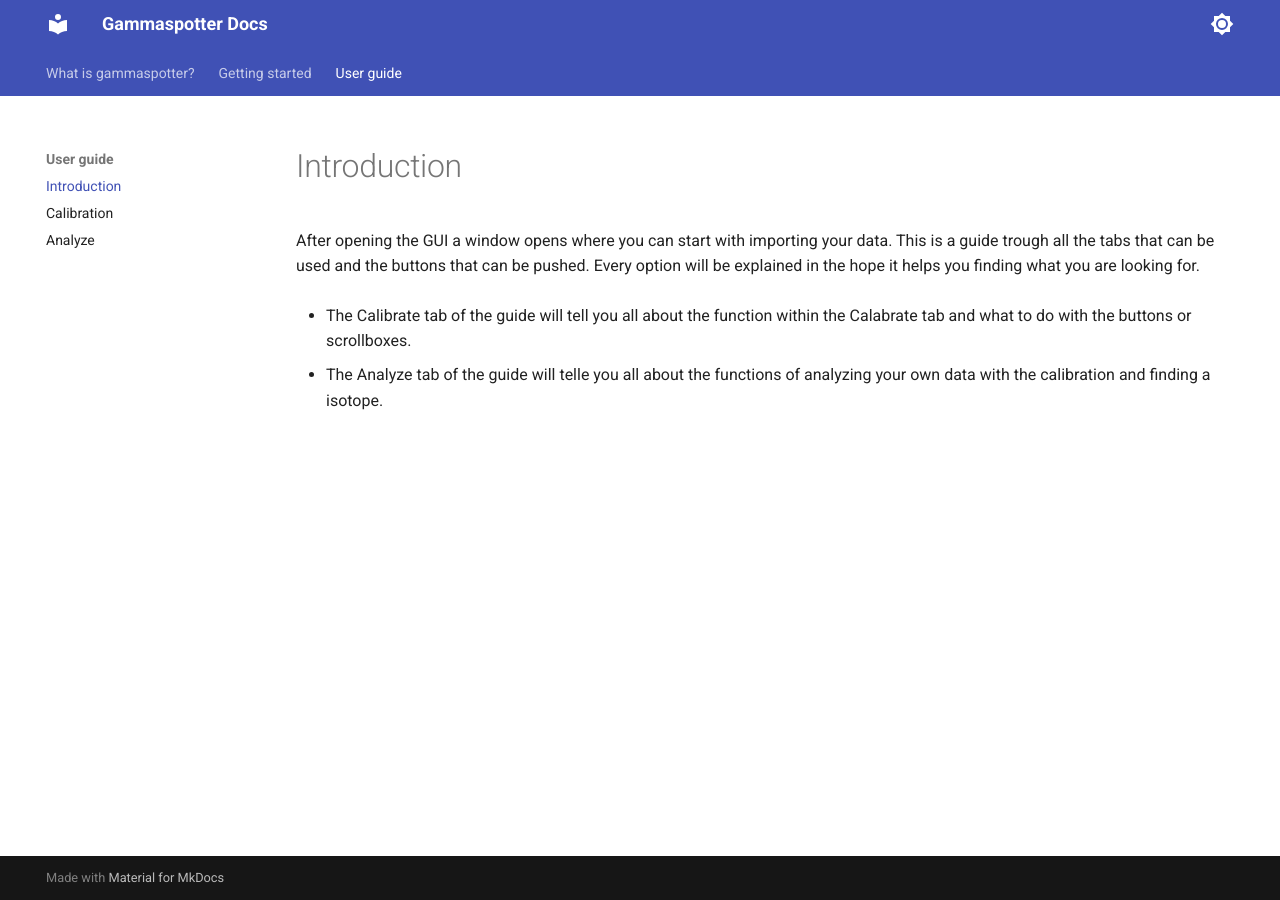
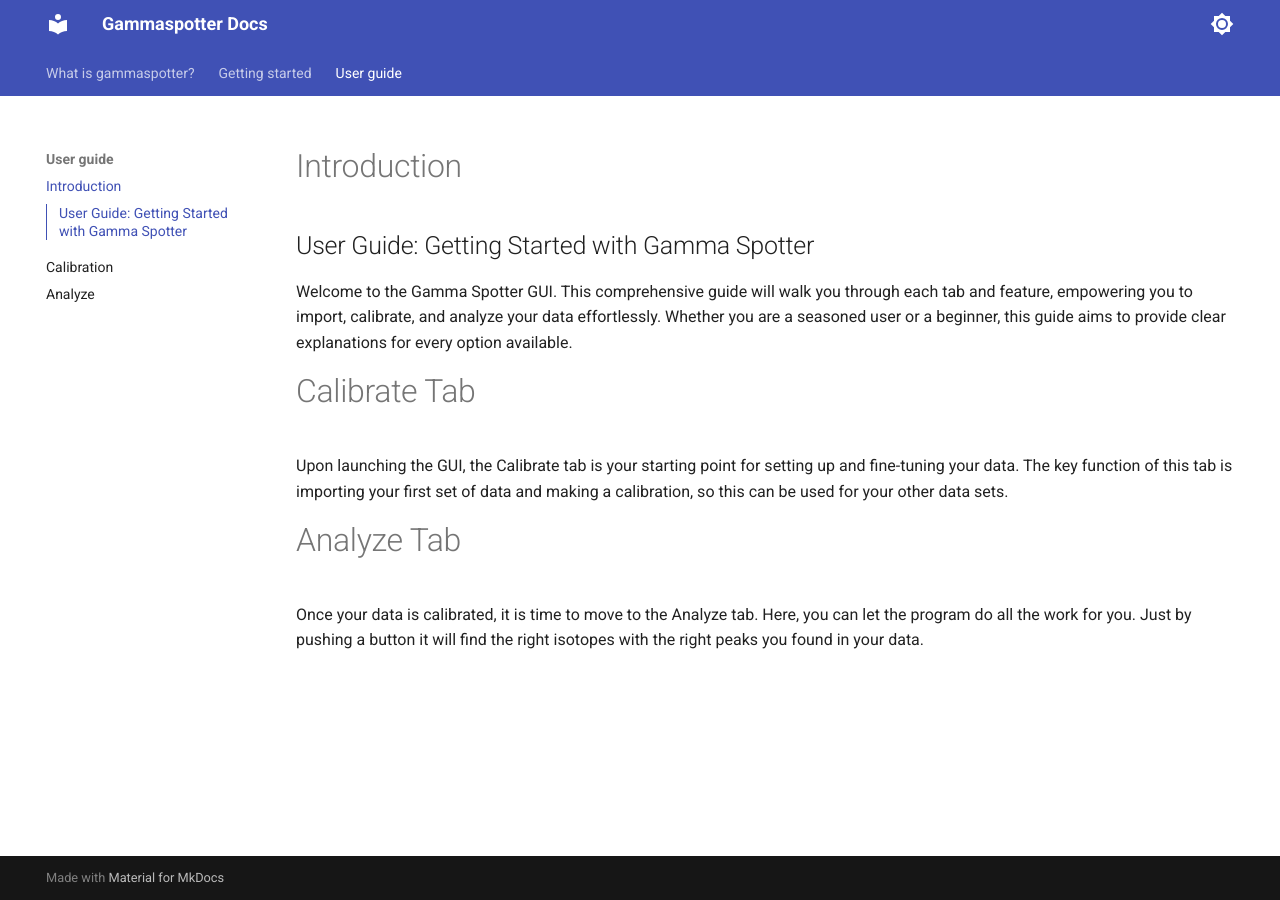
Before and after one commit to tijnsc/gammaspotter, an MkDocs documentation site: the page built from docs/user_guide/1. introduction.md, in a window 1280 px wide. Built offline with MkDocs 1.6.1 and Material for MkDocs 9.7.7, drawn with Linux system fonts in a browser that asks for light colours.

Commit message:
Finished the introduction for the user guide

```diff
--- a/docs/user_guide/1. introduction.md
+++ b/docs/user_guide/1. introduction.md
@@ -1,7 +1,11 @@
 # Introduction
 
-After opening the GUI a window opens where you can start with importing your data. This is a guide trough all the tabs that can be used and the buttons that can be pushed. Every option will be explained in the hope it helps you finding what you are looking for.
+## User Guide: Getting Started with Gamma Spotter
 
-- The Calibrate tab of the guide will tell you all about the function within the Calabrate tab and what to do with the buttons or scrollboxes.
+Welcome to the Gamma Spotter GUI. This comprehensive guide will walk you through each tab and feature, empowering you to import, calibrate, and analyze your data effortlessly. Whether you are a seasoned user or a beginner, this guide aims to provide clear explanations for every option available.
 
-- The Analyze tab of the guide will telle you all about the functions of analyzing your own data with the calibration and finding a isotope.
+# Calibrate Tab
+Upon launching the GUI, the Calibrate tab is your starting point for setting up and fine-tuning your data. The key function of this tab is importing your first set of data and making a calibration, so this can be used for your other data sets.
+
+# Analyze Tab
+Once your data is calibrated, it is time to move to the Analyze tab. Here, you can let the program do all the work for you. Just by pushing a button it will find the right isotopes with the right peaks you found in your data.
```
Also changed, not shown: docs/user_guide/2. calibrate.md (+1 -1 lines).
